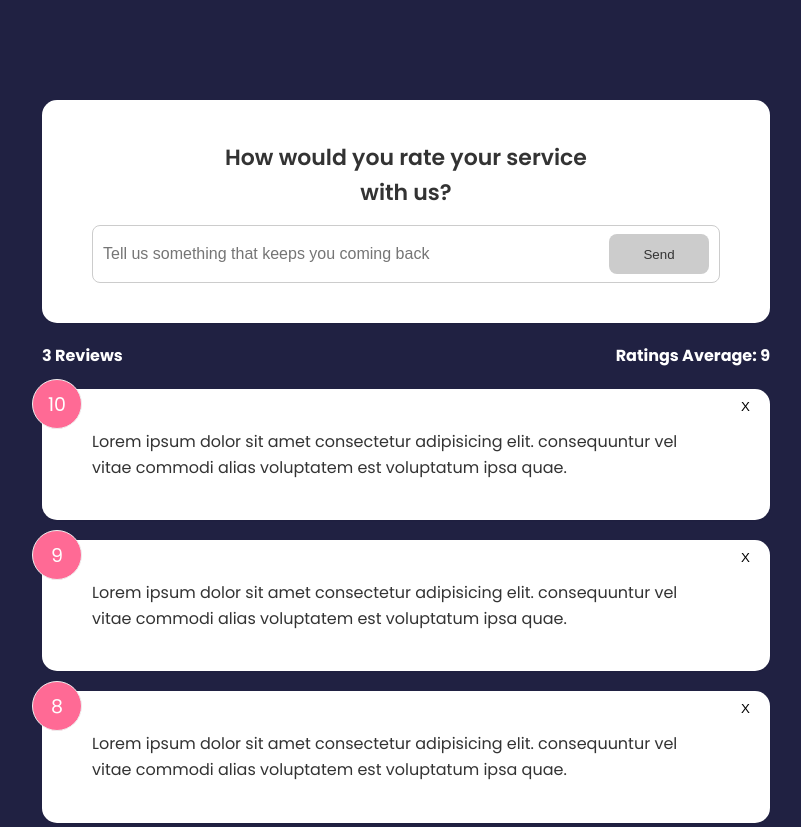
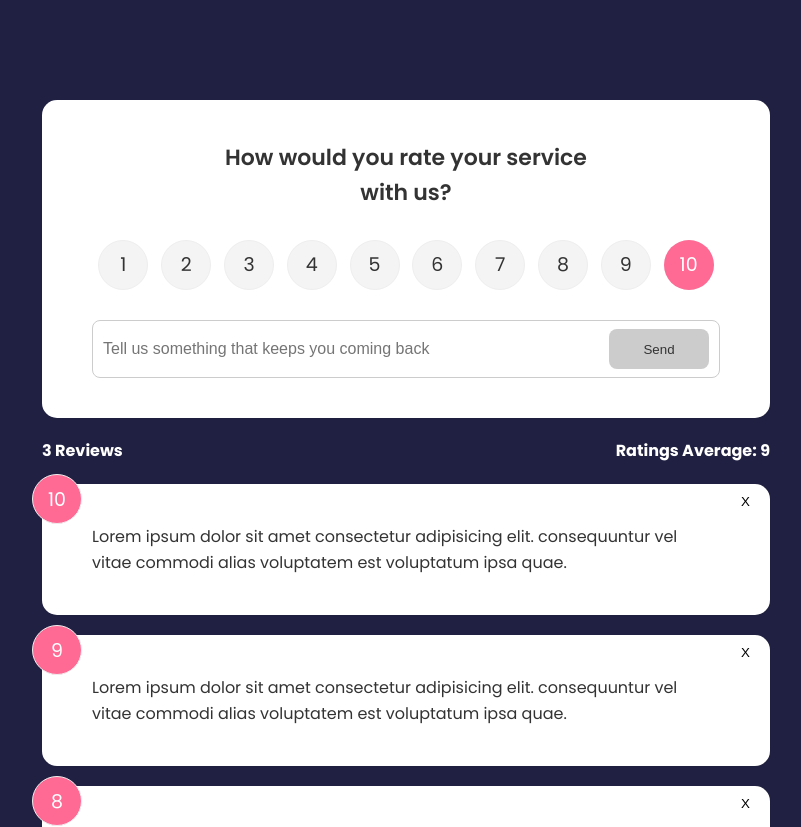
Before and after one commit to christopherldo/svelte-crashcourse, a Svelte app: page / in a window 1280 px wide. Shown: the top 827 px of the page, without its empty margins (234-1035 px from the left). Built offline with nearby package versions, Linux system fonts and the light colour scheme.

Commit message:
Added uuid package, added events handlers to the form and created the RatingSelect component

```diff
--- a/package.json
+++ b/package.json
@@ -18,6 +18,7 @@
     "svelte": "^3.0.0"
   },
   "dependencies": {
-    "sirv-cli": "^2.0.0"
+    "sirv-cli": "^2.0.0",
+    "uuid": "^8.3.2"
   }
 }
--- a/src/components/FeedbackForm.svelte
+++ b/src/components/FeedbackForm.svelte
@@ -1,9 +1,29 @@
 <script>
+  import {v4 as uuid} from 'uuid';
+
   import Card from './Card.svelte';
   import Button from './Button.svelte';
+  import RatingSelect from './RatingSelect.svelte';
 
   let text = '';
+  let rating = '10';
   let min = 10;
+
+  const handleSelect = ({detail}) => {
+    rating = detail;
+  };
+
+  const handleSubmit = () => {
+    if(text.trim().length > min) {
+      const newFeedback = {
+        id: uuid(),
+        text,
+        rating: +rating,
+      }
+
+      console.log(newFeedback);
+    }
+  }
 
   $: btnDisabled = text.trim().length < min;
   $: errorMessage = text.trim().length < min && text.trim().length != 0 ? `Text must be at least ${min} characters long` : '';
@@ -13,8 +33,8 @@
   <header>
     <h2>How would you rate your service with us?</h2>
   </header>
-  <form>
-    <!-- Rating Select -->
+  <form on:submit|preventDefault={handleSubmit}>
+    <RatingSelect on:rating-select={handleSelect} />
     <div class="input-group">
       <input type="text" bind:value={text} placeholder="Tell us something that keeps you coming back">
       <Button disabled={btnDisabled} type="submit">Send</Button>
--- /dev/null
+++ b/src/components/RatingSelect.svelte
@@ -0,0 +1,70 @@
+<script>
+  import {createEventDispatcher} from 'svelte';
+
+  const dispatch = createEventDispatcher();
+
+  const ratings = [1, 2, 3, 4, 5, 6, 7, 8, 9, 10];
+  let selected = '10';
+
+  const onChange = (e) => {
+    selected = e.target.value;
+    dispatch('rating-select', selected);
+  };
+</script>
+
+<ul class="rating">
+  {#each ratings as rating}
+    <li>
+      <input type="radio" value={rating.toString()} id={`num${rating.toString()}`} on:change={onChange} checked={selected === rating.toString()}>
+      <label for={`num${rating.toString()}`}>{rating.toString()}</label>
+    </li>
+  {/each}
+</ul>
+
+<style>
+  .rating {
+    display: flex;
+    align-items: center;
+    justify-content: space-around;
+    margin: 30px 0;
+  }
+
+  .rating li {
+    position: relative;
+    background: #f4f4f4;
+    width: 50px;
+    height: 50px;
+    padding: 10px;
+    text-align: center;
+    border-radius: 50%;
+    font-size: 19px;
+    border: 1px solid #eee;
+    transition: 0.3s;
+  }
+
+  .rating li label {
+    position: absolute;
+    top: 50%;
+    left: 50%;
+    width: 50px;
+    height: 50px;
+    padding: 10px;
+    border-radius: 50%;
+    transform: translate(-50%, -50%);
+    cursor: pointer;
+  }
+
+  .rating li:hover {
+    background: #ff6a95;
+    color: #fff;
+  }
+
+  [type='radio'] {
+    opacity: 0;
+  }
+
+  [type='radio']:checked + label {
+    background: #ff6a95;
+    color: #fff;
+  }
+</style>
```
Also changed, not shown: 1 other file (tests, documents, lock files or other folders).
